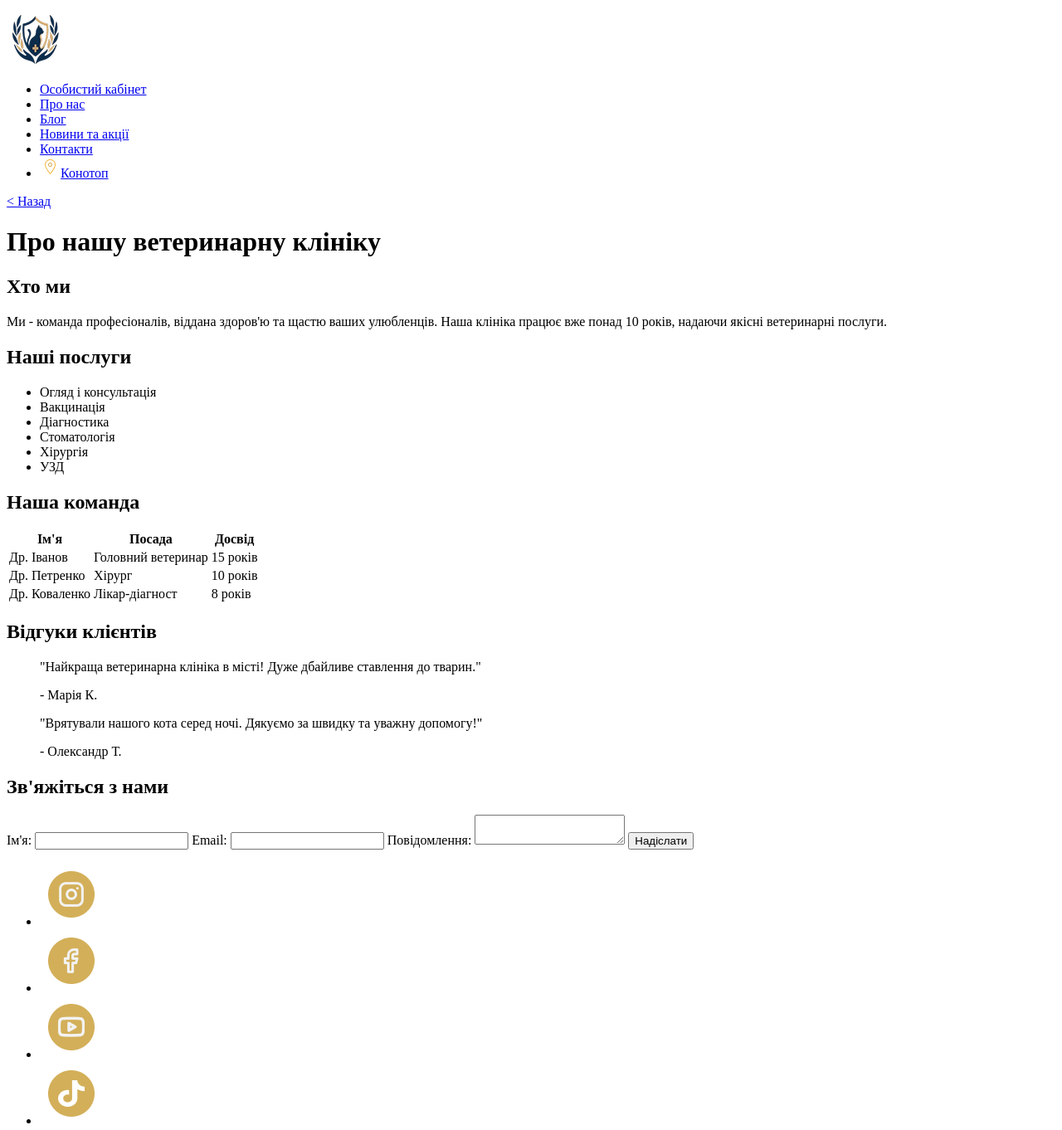
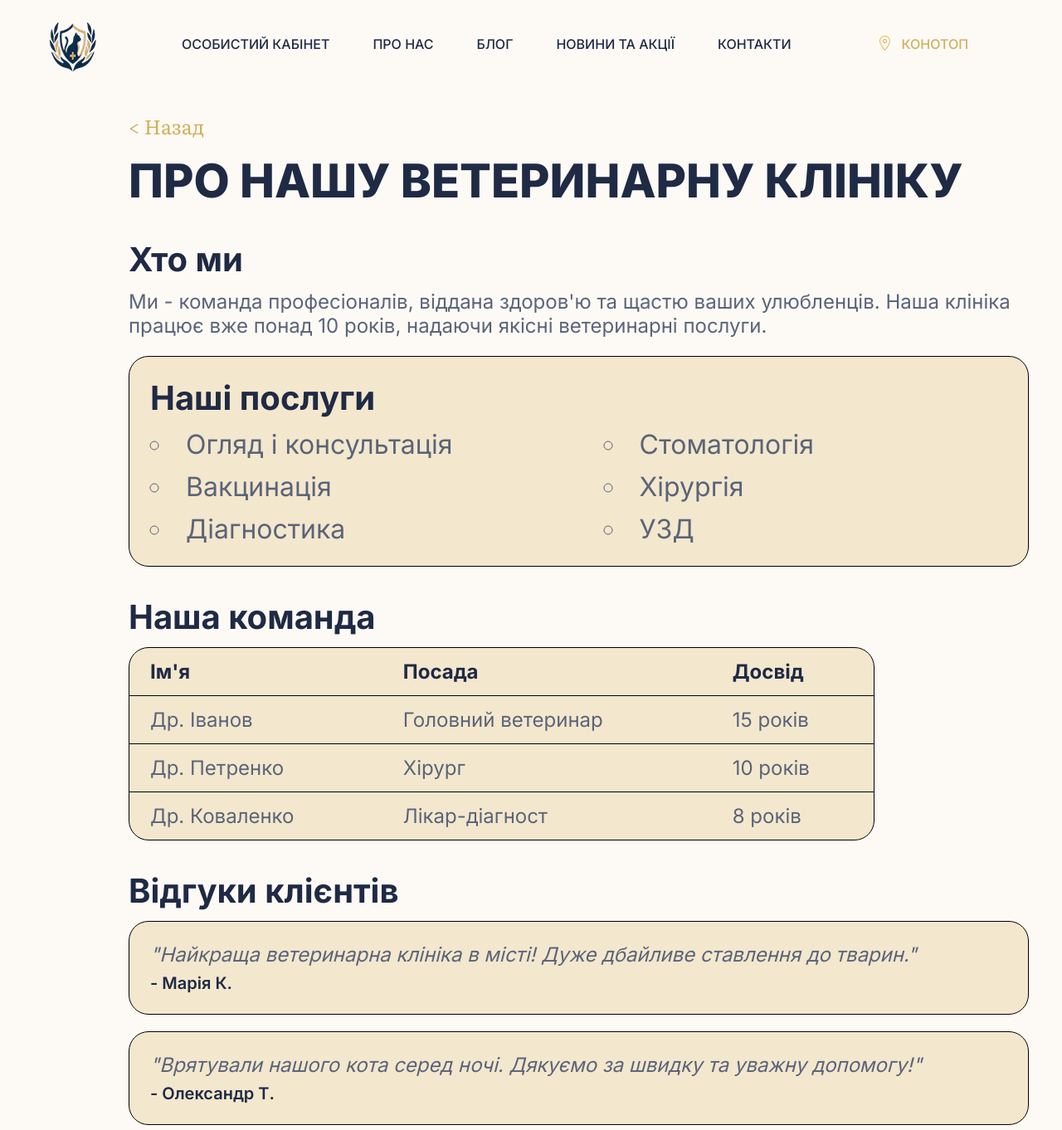
Before and after one commit to KoksikW/vet-site, a plain HTML site: page about.html in a window 1280 px wide. Shown: the top 1362 px of the page at 83% size. Drawn offline with Linux system fonts and the light colour scheme.

Commit message:
Add files via upload

```diff
--- a/about.html
+++ b/about.html
@@ -9,24 +9,32 @@
     <meta name="robots" content="index, follow">
     <meta name="author" content="Друзі Тварин">
     <link rel="canonical" href="https://koksikw.github.io/vet-site/about.html">
+    <link rel="preconnect" href="https://fonts.googleapis.com">
+    <link rel="preconnect" href="https://fonts.gstatic.com" crossorigin>
+    <link href="https://fonts.googleapis.com/css2?family=Inter:wght@400;500;600;700;800&amp;family=Literata&amp;display=swap" rel="stylesheet">
+    <link rel="stylesheet" href="styles.css">
 </head>
 <body>
-    <header>
-        <a href="index.html"><img src="images/logo.png" alt="Друзі Тварин"></a>
-        <nav>
+    <header class="header">
+        <div class="logo">
+            <a href="index.html"><img src="images/logo.png" alt="Друзі Тварин"></a>
+        </div>
+        <nav class="navigation">
             <ul>
                 <li><a href="#">Особистий кабінет</a></li>
                 <li><a href="about.html">Про нас</a></li>
                 <li><a href="#">Блог</a></li>
                 <li><a href="#">Новини та акції</a></li>
                 <li><a href="contacts.html">Контакти</a></li>
-                <li><a href="#"><img src="images/location.png" alt="">Конотоп</a></li>
             </ul>
         </nav>
+        <div class="konotop">
+            <a href="#"><img src="images/location.png" alt="">Конотоп</a>
+        </div>
     </header>
 
-    <main>
-        <a href="index.html">&lt; Назад</a>
+    <main class="container">
+        <a href="index.html" class="back-link">&lt; Назад</a>
         <h1>Про нашу ветеринарну клініку</h1>
 
         <section id="about-us">
@@ -34,7 +42,7 @@
             <p>Ми - команда професіоналів, віддана здоров'ю та щастю ваших улюбленців. Наша клініка працює вже понад 10 років, надаючи якісні ветеринарні послуги.</p>
         </section>
 
-        <section id="our-services">
+        <section id="our-services" class="services">
             <h2>Наші послуги</h2>
             <ul>
                 <li>Огляд і консультація</li>
@@ -86,19 +94,19 @@
 
         <section id="contact-us">
             <h2>Зв'яжіться з нами</h2>
-            <form action="/submit-form" method="post">
+            <form action="/submit-form" method="post" class="contact-form">
                 <label for="name">Ім'я:</label>
                 <input type="text" id="name" name="name" required>
                 <label for="email">Email:</label>
                 <input type="email" id="email" name="email" required>
                 <label for="message">Повідомлення:</label>
                 <textarea id="message" name="message" required></textarea>
-                <button type="submit">Надіслати</button>
+                <button type="submit" class="button">Надіслати</button>
             </form>
         </section>
     </main>
 
-    <footer>
+    <footer class="footer">
         <ul>
             <li><a href="https://www.instagram.com/"><img src="images/instagram.png" alt="Instagram"></a></li>
             <li><a href="https://www.facebook.com/"><img src="images/facebook.png" alt="Facebook"></a></li>
--- /dev/null
+++ b/styles.css
@@ -0,0 +1,436 @@
+/* ===== Базові стилі для всього сайту ===== */
+* {
+    margin: 0;
+    padding: 0;
+    box-sizing: border-box;
+}
+
+body {
+    display: flex;
+    flex-direction: column;
+    min-height: 100vh;
+    background-color: #fdfaf6;
+    font-family: "Inter", sans-serif;
+    color: #5b6478;
+}
+
+main {
+    flex: 1;
+}
+
+input,
+textarea,
+button {
+    font-family: inherit;
+}
+
+h1 {
+    margin-bottom: 4px;
+    font-size: 56px;
+    font-weight: 800;
+    line-height: normal;
+    text-transform: uppercase;
+    color: #1f2a44;
+}
+
+/* ===== Шапка ===== */
+.header {
+    display: flex;
+    align-items: center;
+    flex-wrap: wrap;
+    gap: 95px;
+    padding: 17px 40px 0 53px;
+}
+
+.logo img {
+    display: block;
+    width: 71px;
+    height: 71px;
+}
+
+.navigation ul {
+    list-style-type: none;
+    display: flex;
+    align-items: center;
+}
+
+.navigation li {
+    margin-right: 52px;
+}
+
+.navigation li:last-child {
+    margin-right: 0;
+}
+
+.navigation a {
+    font-size: 16px;
+    font-weight: 500;
+    text-transform: uppercase;
+    text-decoration: none; /* прибирає стандартне підкреслення у гіперпосилання */
+    color: #1f2a44;
+}
+
+.navigation a:hover {
+    color: #d3af59;
+}
+
+.konotop {
+    margin-left: 5px;
+}
+
+.konotop a {
+    display: flex;
+    align-items: center;
+    gap: 8px;
+    font-size: 16px;
+    font-weight: 500;
+    text-transform: uppercase;
+    text-decoration: none;
+    color: #d4af5a;
+}
+
+.konotop img {
+    width: 25px;
+    height: 25px;
+}
+
+/* ===== Основний контент (спільне для всіх сторінок) ===== */
+.container {
+    padding: 0 40px 20px 155px;
+}
+
+.back-link {
+    display: block;
+    width: max-content;
+    margin-top: 36px;
+    margin-bottom: 5px;
+    padding: 10px 0;
+    font-family: "Literata", serif;
+    font-size: 24px;
+    text-decoration: none;
+    color: #d3af59;
+}
+
+.container > p {
+    font-size: 32px;
+    line-height: normal;
+    color: #5b6478;
+}
+
+.container > p + p {
+    margin-top: 4px;
+}
+
+/* Кнопка */
+.button {
+    display: flex;
+    align-items: center;
+    justify-content: center;
+    width: 553px;
+    max-width: 100%;
+    height: 68px;
+    padding: 10px 25px;
+    border: none;
+    border-radius: 24px;
+    background-color: #d3af59;
+    box-shadow: 0 4px 2px rgba(0, 0, 0, 0.25); /* тінь */
+    font-size: 24px;
+    font-weight: 800;
+    text-transform: uppercase;
+    text-decoration: none;
+    color: rgba(31, 42, 68, 0.85);
+    cursor: pointer; /* при наведенні курсор змінюється на руку */
+}
+
+.button:hover {
+    background-color: #c49f4a;
+}
+
+.container > .button {
+    margin-top: 36px;
+}
+
+/* ===== Головна сторінка ===== */
+.content {
+    display: grid;
+    grid-template-columns: 466px 725px;
+    grid-template-rows: auto 1fr;
+}
+
+.text-section {
+    grid-column: 1;
+    grid-row: 1;
+    position: relative;
+    z-index: 1;
+    width: 668px;
+    margin-top: 132px;
+}
+
+.text-section h1 {
+    margin-bottom: 24px;
+}
+
+.text-section p {
+    font-size: 32px;
+    line-height: normal;
+    color: #5b6478;
+}
+
+.button-section {
+    grid-column: 1;
+    grid-row: 2;
+    position: relative;
+    z-index: 1;
+    margin-top: 50px;
+}
+
+.image-section {
+    grid-column: 2;
+    grid-row: 1 / 3;
+}
+
+.image-section img {
+    display: block;
+    width: 725px;
+    height: auto;
+}
+
+/* ===== Секції (Про нас, Контакти) ===== */
+main section {
+    margin-top: 36px;
+}
+
+main section h2 {
+    margin-bottom: 12px;
+    font-size: 40px;
+    font-weight: 700;
+    line-height: normal;
+    color: #1f2a44;
+}
+
+main section p {
+    font-size: 24px;
+    line-height: normal;
+    color: #5b6478;
+}
+
+/* Блок «Наші послуги» */
+.services {
+    width: 1130px;
+    max-width: 100%;
+    margin-top: 22px;
+    padding: 25px;
+    border: 1px solid #000;
+    border-radius: 24px;
+    background-color: #f3e7ce;
+}
+
+.services ul {
+    display: grid;
+    grid-auto-flow: column;
+    grid-template-rows: repeat(3, auto);
+    grid-template-columns: repeat(2, 1fr);
+    column-gap: 60px;
+    row-gap: 12px;
+    list-style-type: circle;
+    list-style-position: inside;
+    font-size: 32px;
+    line-height: normal;
+    color: #5b6478;
+}
+
+/* Блок «Наша команда» (макет Про нас) */
+.team {
+    margin-top: 22px;
+}
+
+.team p {
+    font-size: 32px;
+}
+
+/* Таблиця команди */
+table {
+    width: 899px;
+    max-width: 100%;
+    border-collapse: separate;
+    border-spacing: 0;
+    border: 1px solid #000;
+    border-radius: 24px;
+    background-color: #f3e7ce;
+    font-size: 24px;
+}
+
+th,
+td {
+    padding: 14px 25px;
+    text-align: left;
+    border-bottom: 1px solid #000;
+}
+
+th {
+    font-weight: 700;
+    color: #1f2a44;
+}
+
+td {
+    color: #5b6478;
+}
+
+tr:last-child td {
+    border-bottom: none;
+}
+
+/* Відгуки */
+blockquote {
+    width: 1130px;
+    max-width: 100%;
+    margin-bottom: 20px;
+    padding: 25px;
+    border: 1px solid #000;
+    border-radius: 24px;
+    background-color: #f3e7ce;
+    font-size: 20px;
+    font-weight: 600;
+    color: #1f2a44;
+}
+
+blockquote p {
+    margin-bottom: 8px;
+    font-size: 24px;
+    font-weight: 400;
+    font-style: italic;
+    color: #5b6478;
+}
+
+/* Форма «Зв'яжіться з нами» */
+.contact-form {
+    display: flex;
+    flex-direction: column;
+    gap: 12px;
+    width: 899px;
+    max-width: 100%;
+}
+
+.contact-form label {
+    font-size: 20px;
+    font-weight: 600;
+    color: #1f2a44;
+}
+
+.contact-form input,
+.contact-form textarea {
+    padding: 15px;
+    border: 1px solid #000;
+    border-radius: 12px;
+    background-color: #f3e7ce;
+    font-size: 16px;
+    font-weight: 600;
+    color: #1f2a44;
+}
+
+.contact-form textarea {
+    height: 192px;
+    resize: none;
+}
+
+.contact-form .button {
+    align-self: flex-start;
+    margin-top: 12px;
+}
+
+/* ===== Сторінка «Контакти» ===== */
+.contact-list {
+    list-style-type: none;
+    font-size: 24px;
+    line-height: normal;
+    color: #5b6478;
+}
+
+.contact-list li {
+    margin-bottom: 8px;
+}
+
+iframe {
+    display: block;
+    width: 100%;
+    max-width: 899px;
+    height: 450px;
+    border: 1px solid #000;
+    border-radius: 24px;
+}
+
+/* ===== Форма запису (Оформлення запису) ===== */
+.booking-form {
+    margin-top: 35px;
+}
+
+.field {
+    display: flex;
+    align-items: center;
+    gap: 12px;
+    width: 899px;
+    max-width: 100%;
+    height: 64px;
+    margin-bottom: 36px;
+    padding: 10px 15px;
+    border: 1px solid #000;
+    border-radius: 12px;
+    background-color: #f3e7ce;
+}
+
+.field img {
+    flex-shrink: 0;
+    width: 30px;
+    height: 30px;
+}
+
+.field input,
+.field textarea {
+    flex: 1;
+    border: none;
+    outline: none;
+    background-color: transparent;
+    font-size: 16px;
+    font-weight: 600;
+    color: #1f2a44;
+}
+
+.field input::placeholder,
+.field textarea::placeholder {
+    color: #b7b7b6;
+}
+
+.field:focus-within {
+    outline: 2px solid #d3af59;
+}
+
+.field-large {
+    align-items: flex-start;
+    height: 192px;
+}
+
+.field-large textarea {
+    height: 100%;
+    resize: none;
+}
+
+/* ===== Підвал ===== */
+.footer {
+    padding: 40px 0 23px 155px;
+}
+
+.footer ul {
+    list-style-type: none;
+    display: flex;
+    gap: 22px;
+}
+
+.footer li {
+    padding: 10px;
+}
+
+.footer img {
+    display: block;
+    width: 56px;
+    height: 56px;
+}
```
Also changed, not shown: contacts.html (+17 -9 lines), index.html (+26 -10 lines), main_2.html (+19 -11 lines), recording.html (+20 -12 lines).
